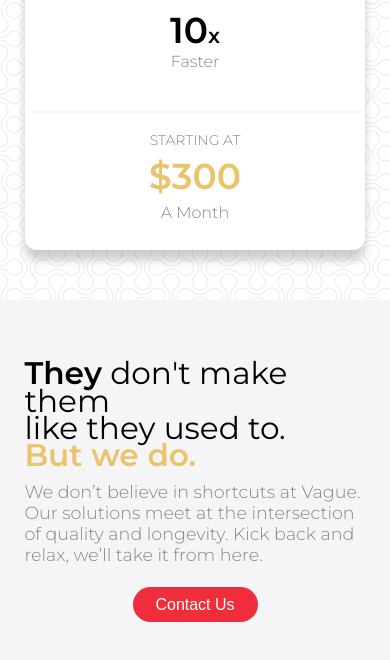
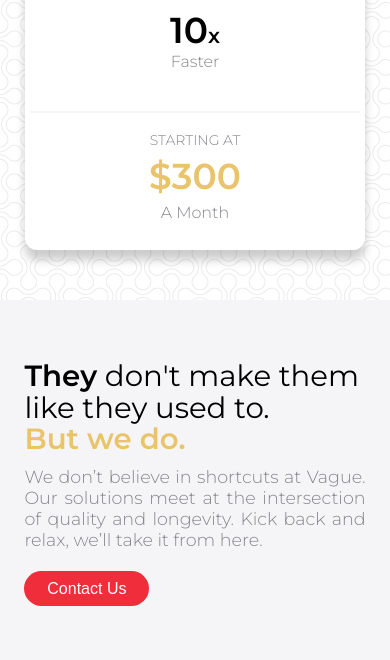
Before and after one commit to SeanBarker182/static-vague, a website: page index.html in a window 390 px wide. Shown: the part 1558-2218 px from the top of the page. Drawn offline with Linux system fonts and the light colour scheme.

Commit message:
restyle services text

```diff
--- a/src/styles/_services/_servicesText.scss
+++ b/src/styles/_services/_servicesText.scss
@@ -77,6 +77,7 @@
 	.services-text-section {
 		display: block;
 		padding: 60px 0;
+		text-align: justify;
 
 		img:first-of-type {
 			display: none;
@@ -90,9 +91,9 @@
 	}
 	.services-text {
 		h1 {
-			font-size: 8vw;
+			font-size: 7.5vw;
 			width: 100%;
-			line-height: 7vw;
+			line-height: 8vw;
 		}
 		p {
 			margin: 3vw auto;
@@ -102,7 +103,7 @@
 		}
 		.btn-pill {
 			display: block;
-			margin: 10px auto;
+			margin: 10px 0;
 		}
 	}
 }
```
Also changed, not shown: build/styles/main.css.
